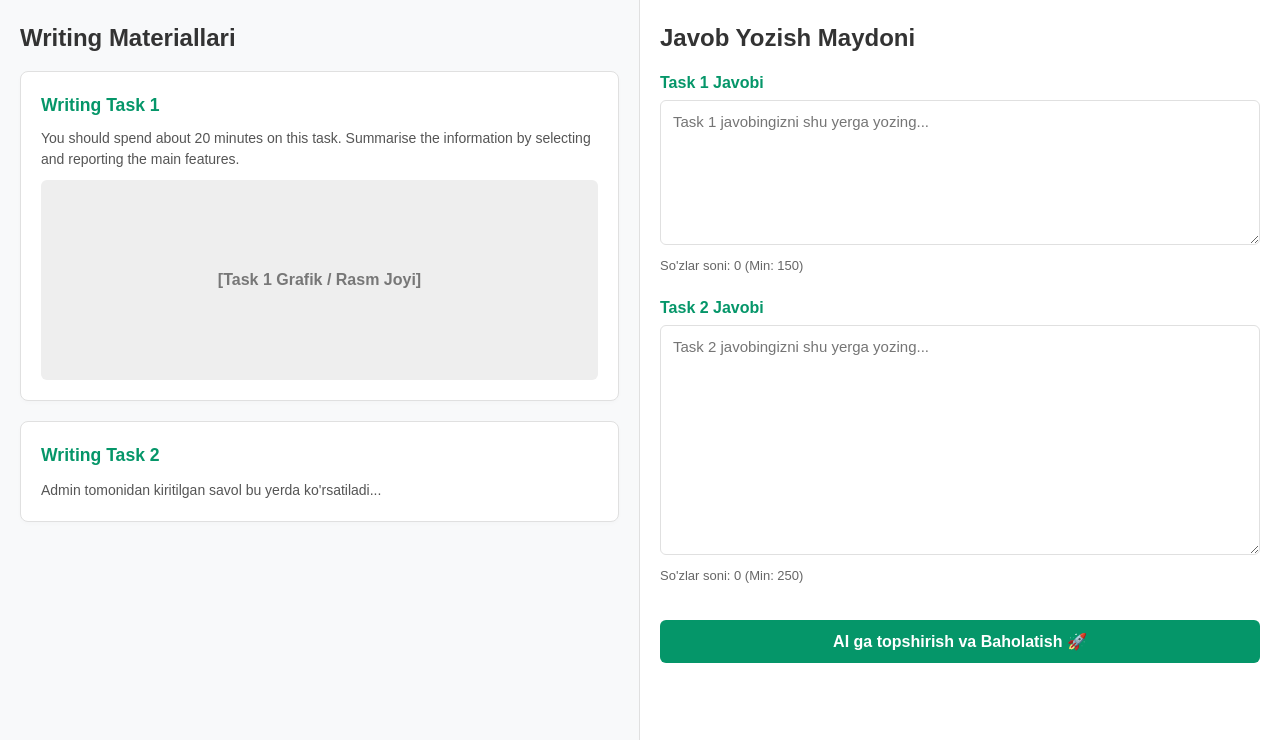
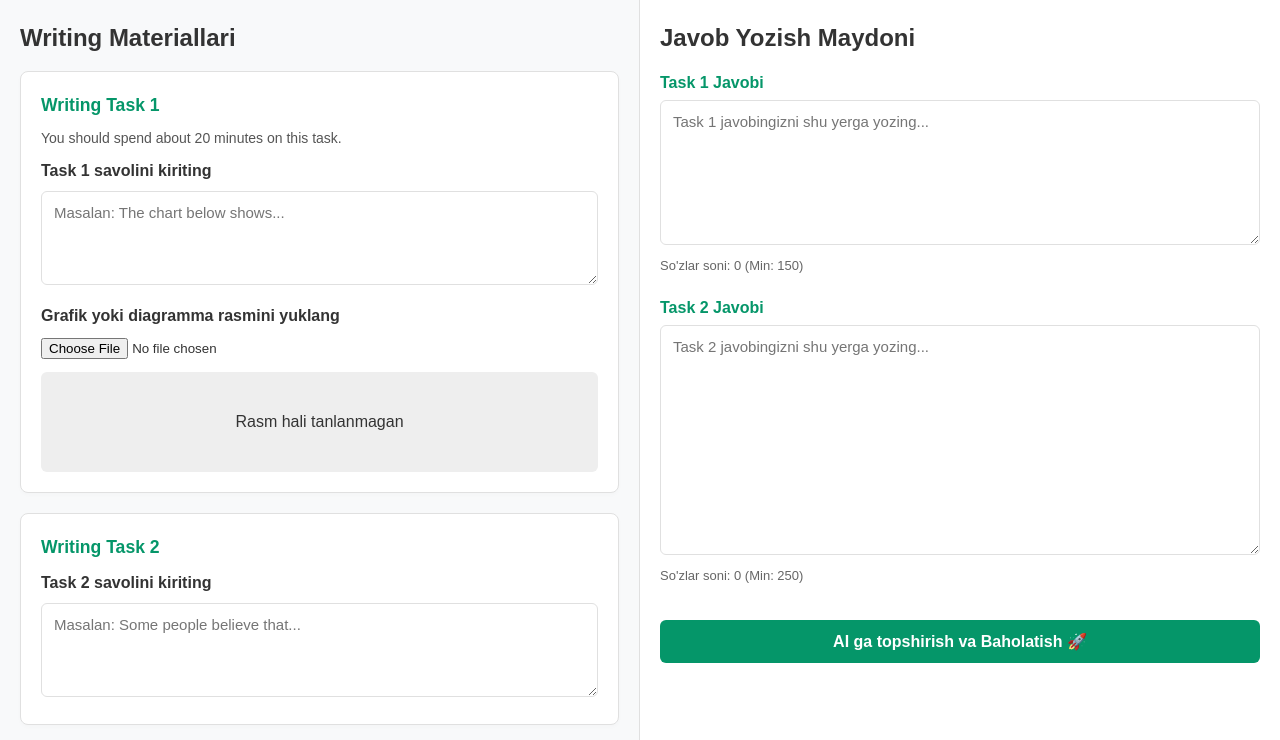
Before and after one commit to xosilbektojiboyev05-sudo/sbs-ielts-examiner, a Flask app: page /skills/writing.html in a window 1280 px wide. Shown: the part 60-800 px from the top of the page. Run offline with Flask 3, Linux system fonts and the light colour scheme; data that the repository does not hold is empty; some libraries are stand-ins or nearby versions.

Commit message:
Add chart image support to IELTS writing evaluation

```diff
--- a/app.py
+++ b/app.py
@@ -1,11 +1,15 @@
+
 import os
+import base64
+import mimetypes
+
 from dotenv import load_dotenv
-
 from flask import Flask, request, jsonify, render_template, send_from_directory
 from flask_cors import CORS
 from werkzeug.utils import secure_filename
 from groq import Groq
 import psycopg
+
 
 load_dotenv()
 
@@ -220,10 +224,31 @@ def delete_test(test_id):
 @app.route('/api/ai-evaluate', methods=['POST'])
 def ai_evaluate():
     try:
-        data = request.get_json(silent=True) or {}
+        data = request.form
 
         task1_text = str(data.get('task1') or '').strip()
         task2_text = str(data.get('task2') or '').strip()
+        task1_question = str(data.get('task1_question') or '').strip()
+        task2_question = str(data.get('task2_question') or '').strip()
+
+        task1_image = request.files.get('task1_image')
+
+        if task1_image and task1_image.filename:
+            if not task1_image.mimetype or not task1_image.mimetype.startswith('image/'):
+                return jsonify({
+                    "success": False,
+                    "error": "Task 1 uchun yaroqli rasm faylini tanlang."
+                }), 400
+
+            if task1_image.seek(0, 2) > 10 * 1024 * 1024:
+                return jsonify({
+                    "success": False,
+                    "error": "Rasm hajmi 10 MB dan oshmasligi kerak."
+                }), 400
+
+            task1_image.seek(0)
+        else:
+            task1_image = None
 
         if not task1_text and not task2_text:
             return jsonify({
@@ -242,31 +267,29 @@ Evaluate the following IELTS Academic Writing responses using
 the official IELTS Writing assessment criteria.
 
 IMPORTANT RULES:
-- Evaluate only the essay or essays that are provided.
-- Do not invent information about a chart, graph, map or question.
-- For Task 1, assess Task Achievement.
-- For Task 2, assess Task Response.
-- Assess Coherence and Cohesion, Lexical Resource, and
-  Grammatical Range and Accuracy separately.
-- Give a score from 0 to 9 in half-band increments for each
-  criterion: for example, 5.0, 5.5, 6.0, 6.5, 7.0.
-- Base every score on evidence in the student's actual writing.
-- Do not give a high score simply because the essay is long
-  or contains advanced vocabulary.
-- Identify inaccurate data, missing overview, weak comparisons,
-  unsupported arguments, repetition, grammar errors and
-  unnatural word choices when applicable.
-- Do not invent mistakes that are not present.
-- Explain feedback in Uzbek, but preserve English examples.
-- Be honest and consistent. Do not inflate scores.
-- Distinguish between an estimated AI score and an official
-  IELTS result.
+
+- Read each task question carefully before evaluating the essay.
+- Evaluate each essay against its own supplied question.
+- Do not claim that chart figures are incorrect unless the actual chart data is available.
+- If chart data is unavailable, state that numerical accuracy cannot be fully verified.
+- Never invent mistakes or criticisms that are not supported by the submitted essay.
+- Support important criticisms with exact examples from the essay.
+- Keep the estimated overall band consistent with the criterion scores.
+
+
+
+TASK 1 QUESTION:
+{task1_question if task1_question else "NOT PROVIDED"}
 
 TASK 1 ESSAY:
 {task1_text if task1_text else "NOT PROVIDED"}
 
+TASK 2 QUESTION:
+{task2_question if task2_question else "NOT PROVIDED"}
+
 TASK 2 ESSAY:
 {task2_text if task2_text else "NOT PROVIDED"}
+
 
 Use this exact report structure in Markdown:
 
@@ -326,6 +349,46 @@ Task 1 and Task 2 have different Task Achievement/Task Response
 criteria. Be specific, evidence-based and fair.
 """
 
+
+        if task1_image:
+            image_bytes = task1_image.read()
+            base64_image = base64.b64encode(image_bytes).decode("utf-8")
+
+            image_mime = (
+                task1_image.mimetype
+                or mimetypes.guess_type(task1_image.filename)[0]
+                or "image/jpeg"
+            )
+
+            user_content = [
+                {
+                    "type": "text",
+                    "text": (
+                        full_prompt
+                        + "\n\nAnalyze the attached Task 1 chart carefully. "
+                        "Compare the essay's numerical claims with the "
+                        "visible chart data. Only identify discrepancies "
+                        "that can actually be verified from the image. "
+                        "If any label or value is unreadable, state this "
+                        "clearly instead of guessing."
+                    )
+                },
+                {
+                    "type": "image_url",
+                    "image_url": {
+                        "url": (
+                            f"data:{image_mime};base64,{base64_image}"
+                        )
+                    }
+                }
+            ]
+
+            model_name = "qwen/qwen3.8-27b"
+
+        else:
+            user_content = full_prompt
+            model_name = "openai/gpt-oss-20b"
+
         chat_completion = client.chat.completions.create(
             messages=[
                 {
@@ -341,10 +404,10 @@ criteria. Be specific, evidence-based and fair.
                 },
                 {
                     "role": "user",
-                    "content": full_prompt
+                    "content": user_content
                 }
             ],
-            model="openai/gpt-oss-20b",
+            model=model_name,
             temperature=0.2,
             max_tokens=3500
         )
--- a/templates/skills/writing.html
+++ b/templates/skills/writing.html
@@ -133,7 +133,7 @@
       }
     </style>
   </head>
-  <body onload="loadWritingTest()">
+  <body>
     <!-- HEADER -->
     <div class="header">
       <div class="header-left">
@@ -171,40 +171,69 @@
           Writing Materiallari
         </h2>
 
-        <!-- Task 1 Savol va Rasm -->
+        <!-- TASK 1: Foydalanuvchi savoli va rasm -->
         <div class="task-box">
           <div class="task-title">Writing Task 1</div>
+
           <p style="margin-bottom: 10px; font-size: 14px; color: #555">
-            You should spend about 20 minutes on this task. Summarise the
-            information by selecting and reporting the main features.
+            You should spend about 20 minutes on this task.
           </p>
+
+          <label
+            for="task1-question"
+            style="display: block; font-weight: bold; margin-bottom: 8px"
+          >
+            Task 1 savolini kiriting
+          </label>
+
+          <textarea
+            id="task1-question"
+            rows="4"
+            placeholder="Masalan: The chart below shows..."
+          ></textarea>
+
+          <label
+            for="task1-image-upload"
+            style="display: block; font-weight: bold; margin: 12px 0 8px"
+          >
+            Grafik yoki diagramma rasmini yuklang
+          </label>
+
+          <input type="file" id="task1-image-upload" accept="image/*" />
+
           <div
             id="task1-image-box"
             style="
+              margin-top: 12px;
               background: #eee;
-              min-height: 200px;
+              min-height: 100px;
               display: flex;
               align-items: center;
               justify-content: center;
               border-radius: 6px;
-              color: #777;
-              font-weight: bold;
               overflow: hidden;
             "
           >
-            [Task 1 Grafik / Rasm Joyi]
+            Rasm hali tanlanmagan
           </div>
         </div>
 
-        <!-- Task 2 Savol Matni -->
+        <!-- TASK 2: Foydalanuvchi savoli -->
         <div class="task-box">
           <div class="task-title">Writing Task 2</div>
-          <p
-            id="task2-content"
-            style="font-size: 14px; color: #555; line-height: 1.6"
+
+          <label
+            for="task2-question"
+            style="display: block; font-weight: bold; margin-bottom: 8px"
           >
-            Admin tomonidan kiritilgan savol bu yerda ko'rsatiladi...
-          </p>
+            Task 2 savolini kiriting
+          </label>
+
+          <textarea
+            id="task2-question"
+            rows="4"
+            placeholder="Masalan: Some people believe that..."
+          ></textarea>
         </div>
       </div>
 
@@ -275,33 +304,6 @@
     </div>
 
     <script>
-      async function loadWritingTest() {
-        try {
-          const response = await fetch("http://127.0.0.1:5000/api/get-tests");
-          const tests = await response.json();
-
-          const writingTests = tests.filter((t) => t.skill === "writing");
-          if (writingTests.length > 0) {
-            const latestTest = writingTests[writingTests.length - 1];
-
-            document.getElementById("test-heading").textContent =
-              latestTest.title;
-            if (latestTest.content) {
-              document.getElementById("task2-content").innerHTML =
-                latestTest.content.replace(/\n/g, "<br>");
-            }
-
-            // Rasmni chiqarish
-            if (latestTest.image) {
-              const imageBox = document.getElementById("task1-image-box");
-              imageBox.innerHTML = `<img src="${latestTest.image}" alt="Task 1 Chart" style="width: 100%; height: auto; object-fit: contain; border-radius: 6px;">`;
-            }
-          }
-        } catch (err) {
-          console.error("Testni yuklashda xatolik:", err);
-        }
-      }
-
       document
         .getElementById("task1-input")
         .addEventListener("input", function () {
@@ -323,6 +325,15 @@
       async function submitWritingToAI() {
         const task1 = document.getElementById("task1-input").value;
         const task2 = document.getElementById("task2-input").value;
+        const task1Question = document
+          .getElementById("task1-question")
+          .value.trim();
+        const task2Question = document
+          .getElementById("task2-question")
+          .value.trim();
+
+        const imageInput = document.getElementById("task1-image-upload");
+        const imageFile = imageInput.files[0];
         const resultBox = document.getElementById("ai-feedback-result");
 
         if (!task1 && !task2) {
@@ -330,30 +341,79 @@
           return;
         }
 
+        if (imageFile && !imageFile.type.startsWith("image/")) {
+          alert("Iltimos, Task 1 uchun rasm faylini tanlang!");
+          return;
+        }
+
+        if (imageFile && imageFile.size > 10 * 1024 * 1024) {
+          alert("Rasm hajmi 10 MB dan oshmasligi kerak!");
+          return;
+        }
+
+        const formData = new FormData();
+        formData.append("task1", task1);
+        formData.append("task2", task2);
+        formData.append("task1_question", task1Question);
+        formData.append("task2_question", task2Question);
+
+        if (imageFile) {
+          formData.append("task1_image", imageFile);
+        }
+
         resultBox.style.display = "block";
         resultBox.textContent =
-          "AI imtihon oluvchi esselaringizni tekshirmoqda, iltimos kuting...";
+          "AI esselaringiz va diagrammani tekshirmoqda. Iltimos, kuting...";
 
         try {
-          const response = await fetch(
-            "http://127.0.0.1:5000/api/ai-evaluate",
-            {
-              method: "POST",
-              headers: { "Content-Type": "application/json" },
-              body: JSON.stringify({ task1: task1, task2: task2 }),
-            },
-          );
+          const response = await fetch("/api/ai-evaluate", {
+            method: "POST",
+            body: formData,
+          });
 
           const data = await response.json();
+
           if (data.success) {
             resultBox.textContent = data.feedback;
           } else {
-            resultBox.textContent = "Xatolik: " + data.error;
+            resultBox.textContent =
+              "Xatolik: " + (data.error || "Noma'lum xatolik");
           }
         } catch (err) {
+          console.error("Writing evaluation error:", err);
           resultBox.textContent = "Server bilan aloqada xatolik yuz berdi.";
         }
       }
+
+      document
+        .getElementById("task1-image-upload")
+        .addEventListener("change", function () {
+          const file = this.files[0];
+          const imageBox = document.getElementById("task1-image-box");
+
+          if (!file) {
+            imageBox.textContent = "Rasm hali tanlanmagan";
+            return;
+          }
+
+          if (!file.type.startsWith("image/")) {
+            imageBox.textContent = "Iltimos, rasm faylini tanlang.";
+            this.value = "";
+            return;
+          }
+
+          const imageUrl = URL.createObjectURL(file);
+          imageBox.innerHTML = "";
+
+          const img = document.createElement("img");
+          img.src = imageUrl;
+          img.alt = "Task 1 diagrammasi";
+          img.style.maxWidth = "100%";
+          img.style.maxHeight = "350px";
+          img.style.objectFit = "contain";
+
+          imageBox.appendChild(img);
+        });
     </script>
   </body>
 </html>
```
